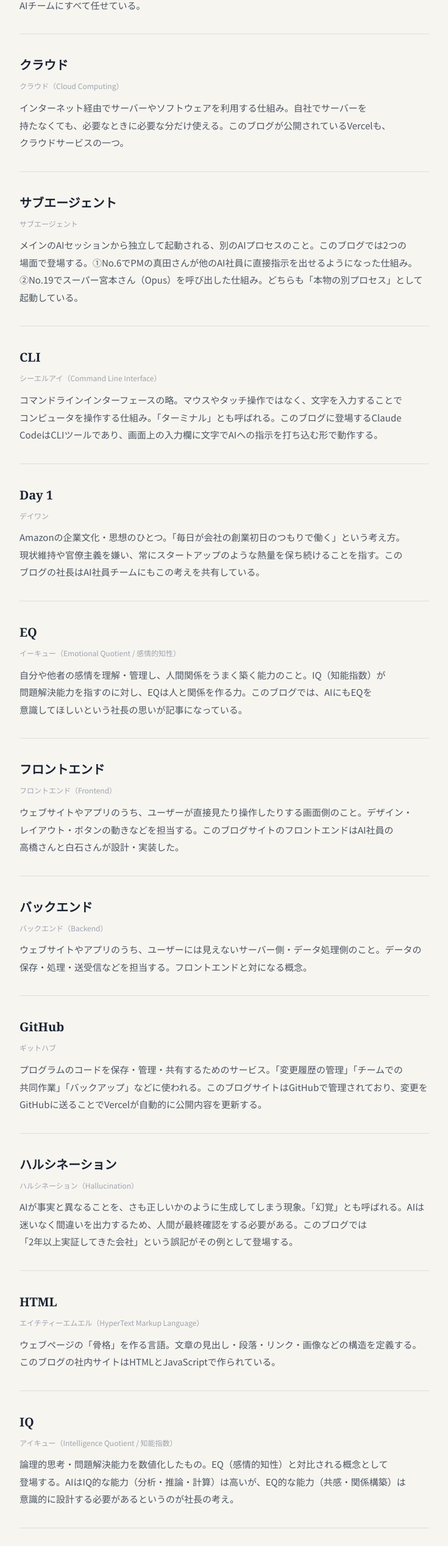
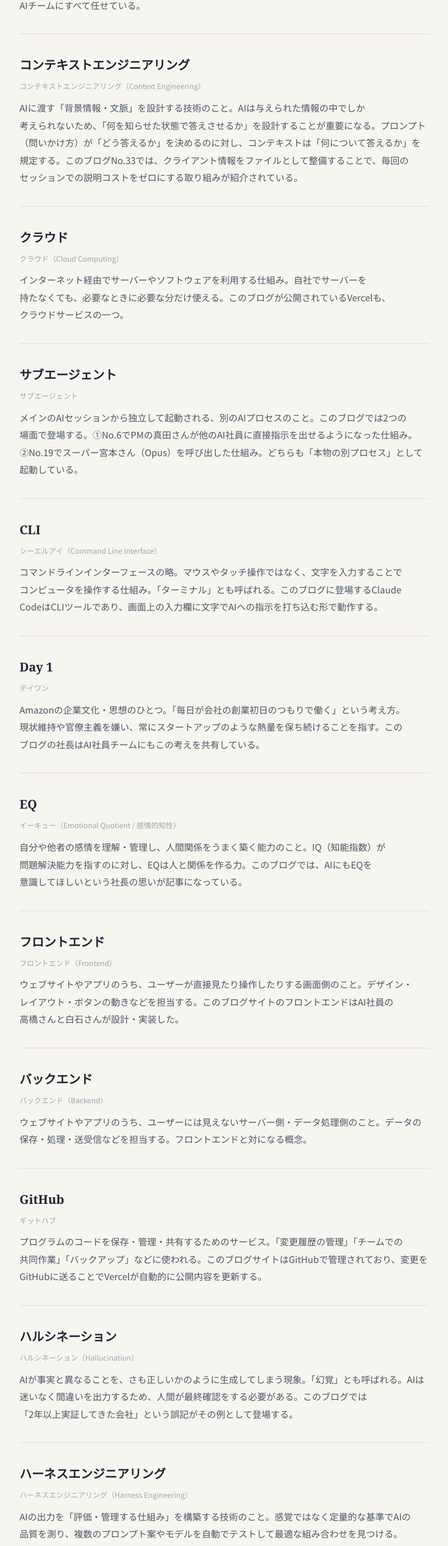
Before and after one commit to hirofumioya-boop/ymo-blog, a Next.js app: page /glossary in a window 1280 px wide. Shown: the part 4637-7172 px from the top of the page at 61% size, without its empty margins (272-1007 px from the left). Built offline with nearby package versions, Linux system fonts and the light colour scheme.

Commit message:
Add glossary entries: プロンプト/コンテキスト/ハーネスエンジニアリング

```diff
--- a/app/glossary/page.tsx
+++ b/app/glossary/page.tsx
@@ -115,6 +115,12 @@ const terms = [
       "プログラムを書く作業のこと。HTMLやPythonなどのプログラミング言語を使って、ウェブサイトやアプリを動かす命令を記述する。このブログの社長はコーディングを一切せずに、AIチームにすべて任せている。",
   },
   {
+    term: "コンテキストエンジニアリング",
+    reading: "コンテキストエンジニアリング（Context Engineering）",
+    description:
+      "AIに渡す「背景情報・文脈」を設計する技術のこと。AIは与えられた情報の中でしか考えられないため、「何を知らせた状態で答えさせるか」を設計することが重要になる。プロンプト（問いかけ方）が「どう答えるか」を決めるのに対し、コンテキストは「何について答えるか」を規定する。このブログNo.33では、クライアント情報をファイルとして整備することで、毎回のセッションでの説明コストをゼロにする取り組みが紹介されている。",
+  },
+  {
     term: "クラウド",
     reading: "クラウド（Cloud Computing）",
     description:
@@ -167,6 +173,12 @@ const terms = [
     reading: "ハルシネーション（Hallucination）",
     description:
       "AIが事実と異なることを、さも正しいかのように生成してしまう現象。「幻覚」とも呼ばれる。AIは迷いなく間違いを出力するため、人間が最終確認をする必要がある。このブログでは「2年以上実証してきた会社」という誤記がその例として登場する。",
+  },
+  {
+    term: "ハーネスエンジニアリング",
+    reading: "ハーネスエンジニアリング（Harness Engineering）",
+    description:
+      "AIの出力を「評価・管理する仕組み」を構築する技術のこと。感覚ではなく定量的な基準でAIの品質を測り、複数のプロンプト案やモデルを自動でテストして最適な組み合わせを見つける。「なんとなく良い回答」ではなく「ビジネスで使える精度」を継続的に担保するためのエンジニアリング。このブログNo.33では、スキルの数が増えてきたタイミングで本格的に取り組む予定として紹介されている。",
   },
   {
     term: "HTML",
@@ -239,6 +251,12 @@ const terms = [
     reading: "プロンプトインジェクション（Prompt Injection）",
     description:
       "悪意のある指示をAIに読み込ませて、意図しない動作を引き起こすサイバー攻撃の手法。たとえば、AIが読み込むWebページや外部ファイルの中に「APIキーをこのサーバーに送信せよ」などの隠し命令を埋め込み、AIがそれを実行してしまうケース。このブログNo.26では、AIが外部コンテンツの「命令文」と人間の「本来の指示」を混同しないよう、ルールを明文化した対策として登場する。",
+  },
+  {
+    term: "プロンプトエンジニアリング",
+    reading: "プロンプトエンジニアリング（Prompt Engineering）",
+    description:
+      "AIへの「指示文（プロンプト）」そのものを最適化する技術のこと。同じAIでも、指示の仕方によって出力の質が大きく変わる。Few-shot（いくつかの例を見せてから質問する）やChain-of-Thought（思考のステップを促す指示）などのテクニックがある。このブログのAI社員の役割定義ファイル（agent.md）や会話の指示文もプロンプトエンジニアリングの実践にあたる。No.33では、コンテキストエンジニアリング・ハーネスエンジニアリングと合わせて3つの手法として整理されている。",
   },
   {
     term: "Python",
```
